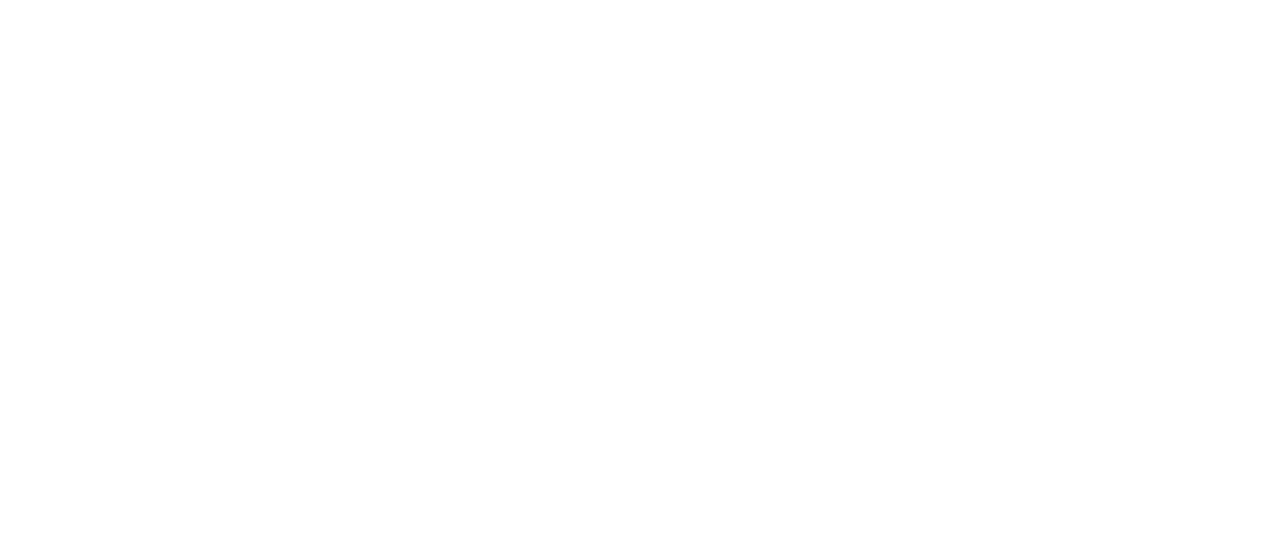
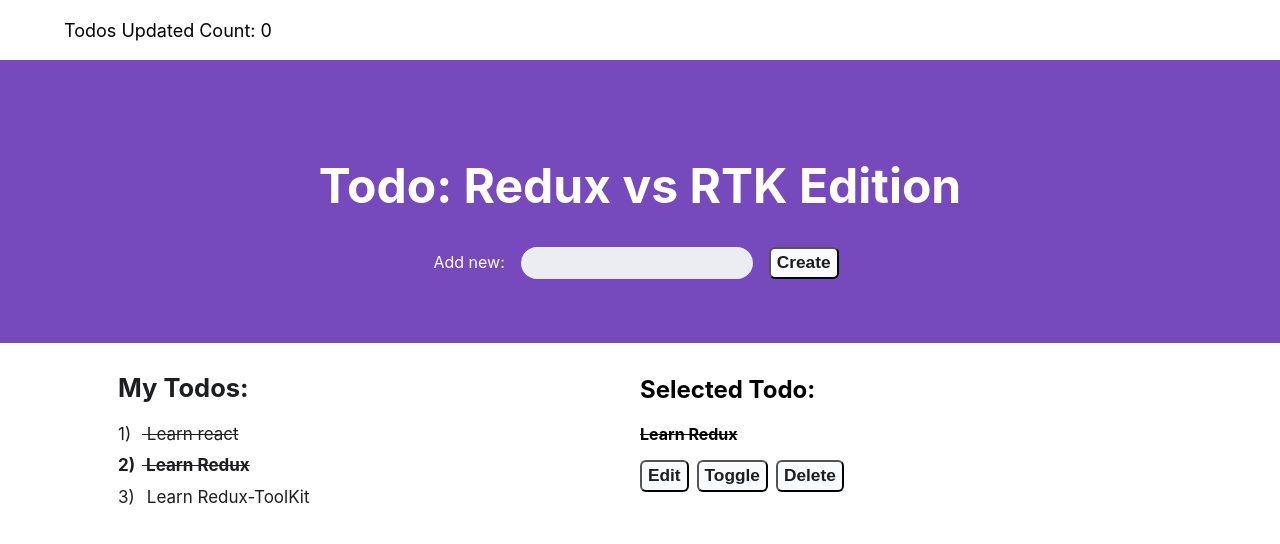
Before and after one commit to octobrekids/redux-toolkit, a React (Create React App) app: page / in a window 1280 px wide. Shown: the top 544 px of the page. Built offline with nearby package versions, Linux system fonts and the light colour scheme.

Commit message:
initialize code

```diff
--- a/src/App.tsx
+++ b/src/App.tsx
@@ -1,24 +1,129 @@
-import React, { useRef, useState } from 'react';
+import React, { ChangeEvent, FormEvent, useEffect, useRef, useState } from 'react';
 import './App.css';
 import todos from './constants/Todos';
 
 const selectedTodoId = todos[1].id;
 const editedCount = 0;
 
-function App() {
+const App = function () {
   const [newTodoInput, setNewTodoInput] = useState<string>("");
   const [editTodoInput, setEditTodoInput] = useState<string>("");
   const [isEditMode, setIsEditMode] = useState<boolean>(false);
   const editInput = useRef<HTMLInputElement>(null);
 
-  const selectedTodo = (selectedTodoId && todos.find(todo => todo.id === selectedTodoId)) || null;
+  const selectedTodo =
+    (selectedTodoId && todos.find(todo => todo.id === selectedTodoId)) || null;
 
+  const handleNewInputChange = (e: ChangeEvent<HTMLInputElement>): void => {
+    setNewTodoInput(e.target.value);
+  };
+
+  const handleEditInputChange = (e: ChangeEvent<HTMLInputElement>): void => {
+    setEditTodoInput(e.target.value);
+  };
+
+  const handleCreateNewTodo = (e: FormEvent<HTMLFormElement>): void => {
+    e.preventDefault();
+  };
+
+  const handleSelectTodo = (todoId: string) => (): void => { };
+
+  const handleEdit = (): void => {
+    if (!selectedTodo) return;
+
+    setEditTodoInput(selectedTodo.desc);
+    setIsEditMode(true);
+  };
+
+  useEffect(() => {
+    if (isEditMode) {
+      editInput?.current?.focus();
+    }
+  }, [isEditMode]);
+
+  const handleUpdate = (e: FormEvent<HTMLFormElement>): void => {
+    e.preventDefault();
+  };
+
+  const handleCancelUpdate = (
+    e: React.MouseEvent<HTMLButtonElement, MouseEvent>
+  ): void => {
+    e.preventDefault();
+    setIsEditMode(false);
+    setEditTodoInput("");
+  };
+
+  const handleToggle = (): void => {
+    if (!selectedTodoId || !selectedTodo) return;
+  };
+
+  const handleDelete = (): void => {
+    if (!selectedTodoId) return;
+  };
 
   return (
     <div className="App">
-
+      <div className="App__counter">Todos Updated Count: {editedCount}</div>
+      <div className="App__header">
+        <h1>Todo: Redux vs RTK Edition</h1>
+        <form onSubmit={handleCreateNewTodo}>
+          <label htmlFor="new-todo">Add new:</label>
+          <input
+            onChange={handleNewInputChange}
+            id="new-todo"
+            value={newTodoInput}
+          />
+          <button type="submit">Create</button>
+        </form>
+      </div>
+      <div className="App__body">
+        <ul className="App__list">
+          <h2>My Todos:</h2>
+          {todos.map((todo, i) => (
+            <li
+              className={`${todo.isComplete ? "done" : ""} ${todo.id === selectedTodoId ? "active" : ""
+                }`}
+              key={todo.id}
+              onClick={handleSelectTodo(todo.id)}
+            >
+              <span className="list-number">{i + 1})</span> {todo.desc}
+            </li>
+          ))}
+        </ul>
+        <div className="App_todo-info">
+          <h2>Selected Todo:</h2>
+          {selectedTodo === null ? (
+            <span className="empty-state">No Todo Selected</span>
+          ) : !isEditMode ? (
+            <>
+              <span
+                className={`todo-desc ${selectedTodo?.isComplete ? "done" : ""
+                  }`}
+              >
+                {selectedTodo.desc}
+              </span>
+              <div className="todo-actions">
+                <button onClick={handleEdit}>Edit</button>
+                <button onClick={handleToggle}>Toggle</button>
+                <button onClick={handleDelete}>Delete</button>
+              </div>
+            </>
+          ) : (
+            <form onSubmit={handleUpdate}>
+              <label htmlFor="edit-todo">Edit:</label>
+              <input
+                ref={editInput}
+                onChange={handleEditInputChange}
+                value={editTodoInput}
+              />
+              <button type="submit">Update</button>
+              <button onClick={handleCancelUpdate}>Cancel</button>
+            </form>
+          )}
+        </div>
+      </div>
     </div>
   );
-}
+};
 
 export default App;
```
